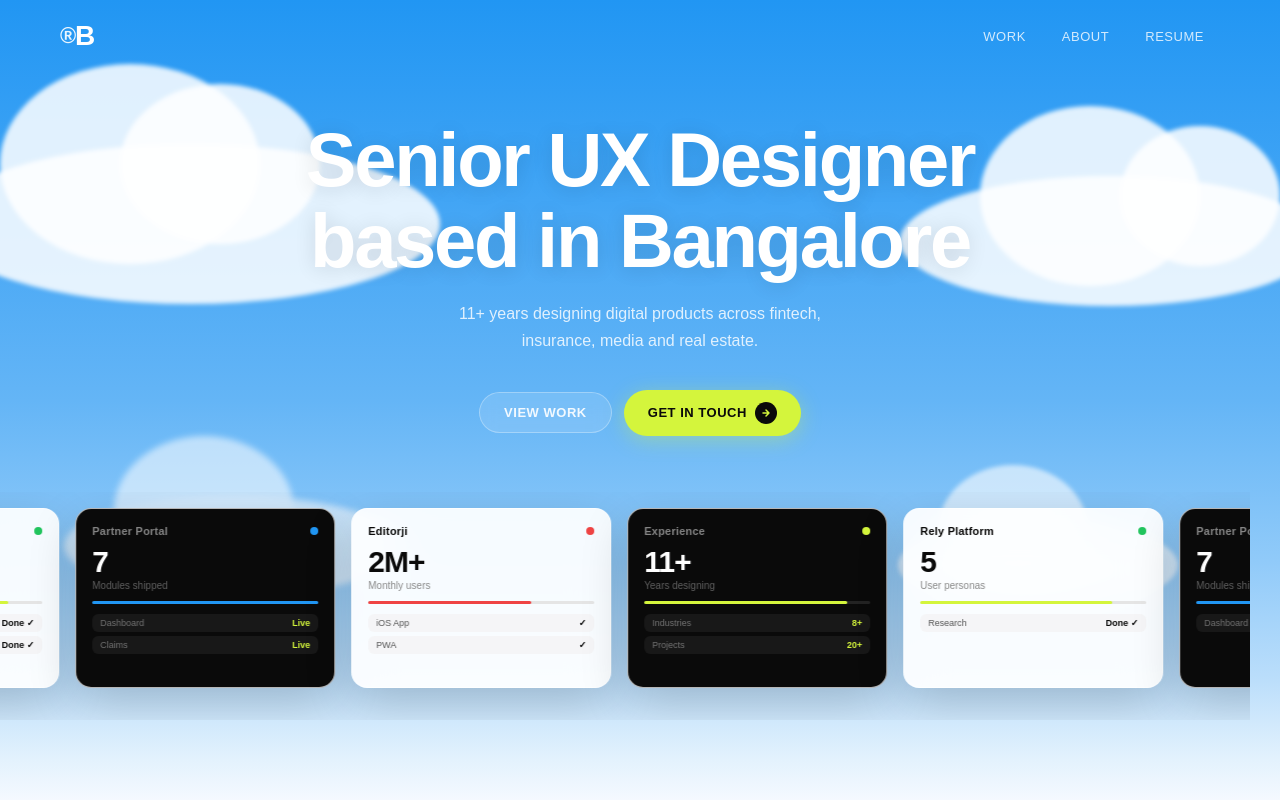
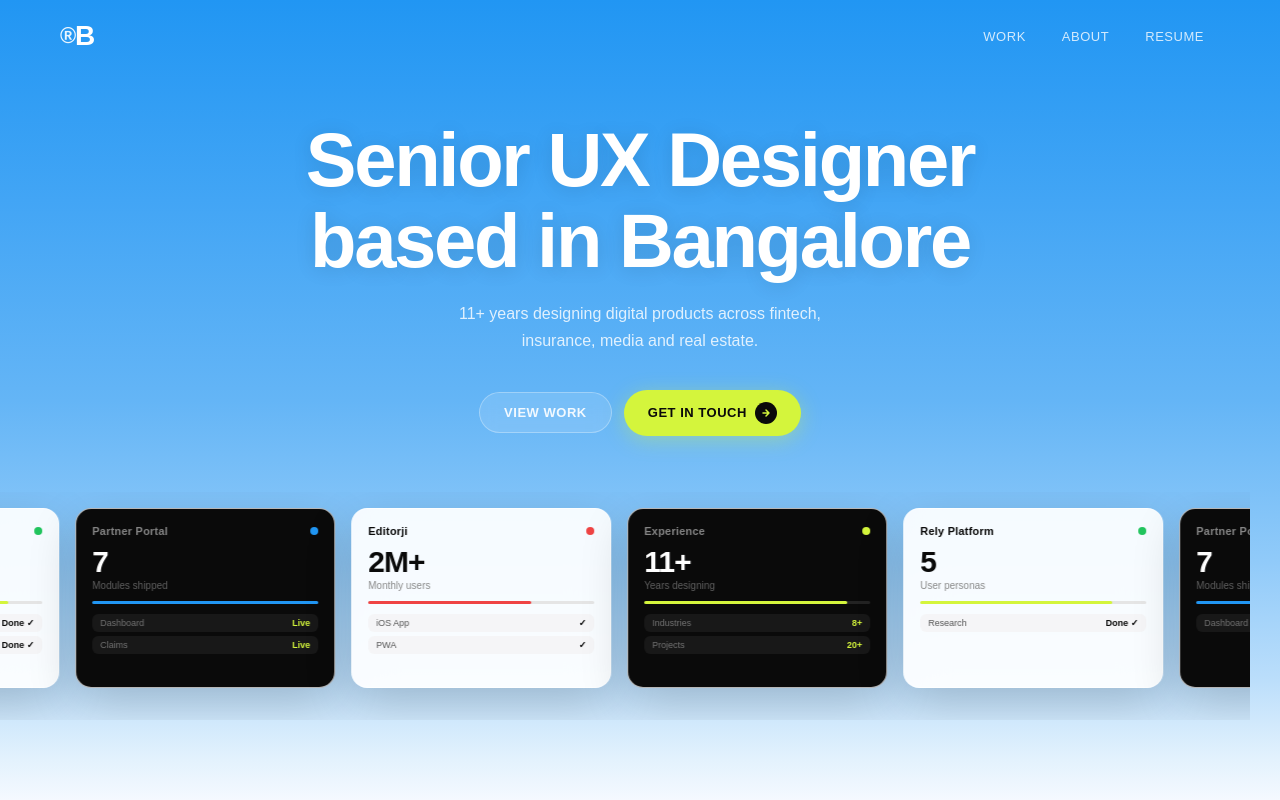
Before and after one commit to rajatbhand/rajat-portfolio, a Next.js app: page / in a window 1280 px wide. Shown: the top 800 px of the page. Built offline with nearby package versions, Linux system fonts and the light colour scheme; no server answers; the database is empty; a web font is replaced by a local one.

Commit message:
new updates for home page

```diff
--- a/app/globals.css
+++ b/app/globals.css
@@ -19,18 +19,6 @@ body { font-family: 'Plus Jakarta Sans', sans-serif; background: #fff; color: #0
 
 /* ── HERO ── */
 .rb-hero { min-height: 100vh; position: relative; overflow: hidden; display: flex; flex-direction: column; align-items: center; justify-content: center; padding: 100px 60px 60px; background: linear-gradient(180deg, #2196f3 0%, #42a5f5 25%, #64b5f6 50%, #90caf9 70%, #bbdefb 85%, #e3f2fd 95%, #f5f9ff 100%); }
-.rb-cloud-layer { position: absolute; inset: 0; pointer-events: none; overflow: hidden; }
-.rb-cloud { position: absolute; background: rgba(255,255,255,0.85); border-radius: 50%; }
-.rb-c1 { width:500px;height:160px;top:18%;left:-60px;filter:blur(2px); }
-.rb-c1::before { content:'';position:absolute;width:260px;height:200px;background:inherit;border-radius:50%;top:-80px;left:60px; }
-.rb-c1::after { content:'';position:absolute;width:200px;height:160px;background:inherit;border-radius:50%;top:-60px;left:180px; }
-.rb-c2 { width:420px;height:130px;top:22%;right:-40px;filter:blur(2px); }
-.rb-c2::before { content:'';position:absolute;width:220px;height:180px;background:inherit;border-radius:50%;top:-70px;left:80px; }
-.rb-c2::after { content:'';position:absolute;width:160px;height:140px;background:inherit;border-radius:50%;top:-50px;right:40px; }
-.rb-c3 { width:340px;height:100px;top:62%;left:5%;filter:blur(3px);opacity:0.65; }
-.rb-c3::before { content:'';position:absolute;width:180px;height:150px;background:inherit;border-radius:50%;top:-60px;left:50px; }
-.rb-c4 { width:280px;height:90px;top:65%;right:8%;filter:blur(2px);opacity:0.7; }
-.rb-c4::before { content:'';position:absolute;width:150px;height:130px;background:inherit;border-radius:50%;top:-55px;left:40px; }
 
 .rb-hero-content { position: relative; z-index: 10; text-align: center; max-width: 680px; margin-bottom: 56px; }
 .rb-hero-h1 { font-size: clamp(44px,6vw,76px); font-weight: 800; line-height: 1.06; letter-spacing: -0.03em; color: #fff; text-shadow: 0 2px 20px rgba(0,0,0,0.12); margin-bottom: 20px; }
--- a/components/HomeClient.tsx
+++ b/components/HomeClient.tsx
@@ -30,13 +30,7 @@ export default function HomeClient({ works, site }: { works: any[], site: any })
 
       {/* HERO */}
       <section className="rb-hero">
-        <div className="rb-cloud-layer">
-          <div className="rb-cloud rb-c1"></div>
-          <div className="rb-cloud rb-c2"></div>
-          <div className="rb-cloud rb-c3"></div>
-          <div className="rb-cloud rb-c4"></div>
-        </div>
-        <div className="rb-hero-content">
+<div className="rb-hero-content">
           <h1 className="rb-hero-h1">Senior UX Designer<br/>based in Bangalore</h1>
           <p className="rb-hero-sub">11+ years designing digital products across fintech,<br/>insurance, media and real estate.</p>
           <div className="rb-hero-btns">
```
Also changed, not shown: 1 other file (tests, documents, lock files or other folders).
